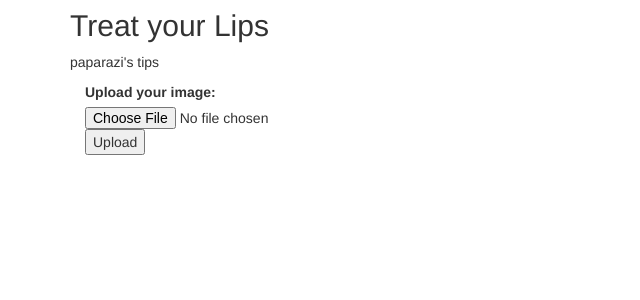
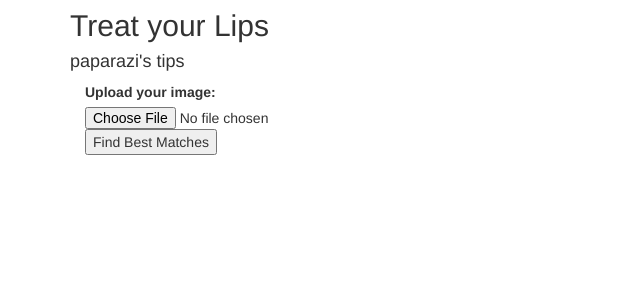
Before and after one commit to OnePiece101/Insight_Project, a Python web app: template flaskexample/templates/file_upload.html in a window 1280 px wide. Shown: the part 51-351 px from the top of the page, without its empty margins (0-640 px from the left). Run offline with Jinja, Linux system fonts and the light colour scheme; the template is opened without the code that fills it, so the values that code supplies are empty; some libraries are stand-ins or nearby versions.

Commit message:
to_output

```diff
--- a/flaskexample/templates/file_upload.html
+++ b/flaskexample/templates/file_upload.html
@@ -61,16 +61,16 @@
 
 <div class="starter-template">
    <h2>Treat your Lips</h2>
-   <p>paparazi's tips</p>
+   <h4>paparazi's tips</h4>
 </div>
 
 <div class = "container">
 
- <form action="/process" method="POST" enctype="multipart/form-data">
+ <form action="/match" method="POST" enctype="multipart/form-data">
    <div class="form-group">
      <label for="image">Upload your image:</label>
      <input type="file" name='file' />
-     <input type="submit" value='Upload'>
+     <input type="submit" value='Find Best Matches'>
    </div>
  </form>
 </div>
```
